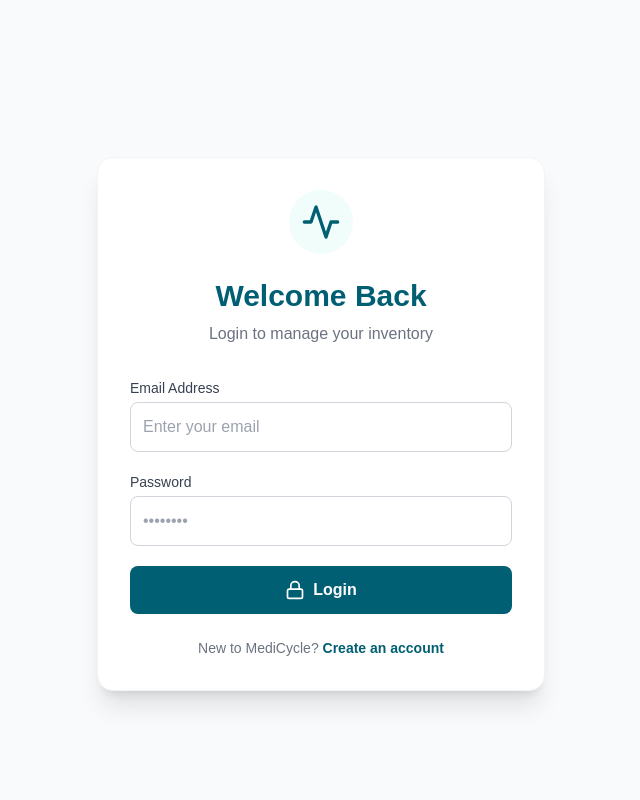
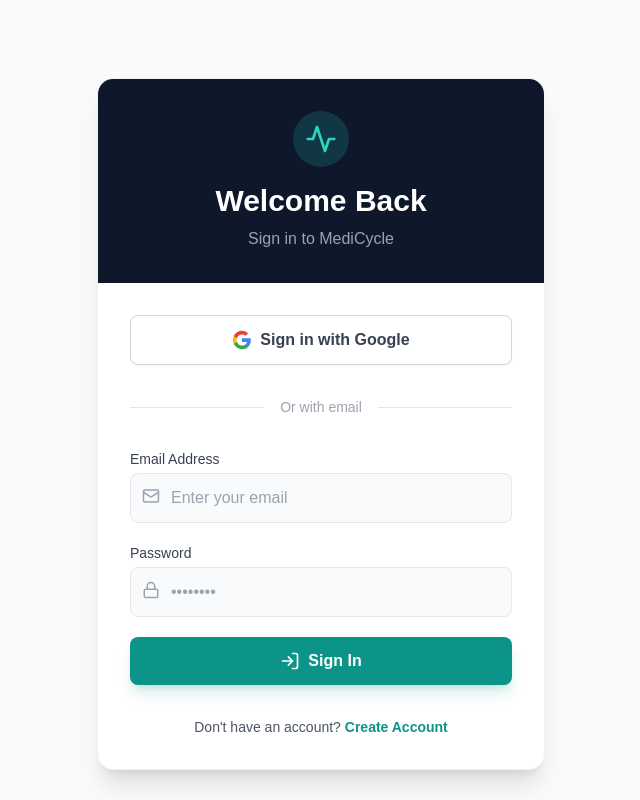
Before and after one commit to Dev91205/medicycle-platform, a React (Vite) app in the folder medicycle-platform/client/: page / in a window 1280 px wide. Shown: the whole page, without its empty margins (319-959 px from the left). Built offline with nearby package versions, Linux system fonts and the light colour scheme; no server answers; the HTML template or start-up script is replaced by a standard one.

Commit message:
Google auth

```diff
--- a/medicycle-platform/client/package.json
+++ b/medicycle-platform/client/package.json
@@ -10,6 +10,7 @@
   },
   "dependencies": {
     "axios": "^1.6.0",
+    "firebase": "^12.7.0",
     "lucide-react": "^0.292.0",
     "react": "^18.2.0",
     "react-dom": "^18.2.0",
--- a/medicycle-platform/client/src/components/Login.jsx
+++ b/medicycle-platform/client/src/components/Login.jsx
@@ -1,99 +1,160 @@
 import React, { useState } from 'react';
+import { Link, useNavigate } from 'react-router-dom';
 import axios from 'axios';
-import { Link } from 'react-router-dom';
-import { Lock, Activity } from 'lucide-react';
+import { Activity, Mail, Lock, LogIn } from 'lucide-react';
+import { auth, googleProvider } from '../firebase'; // Import Firebase setup
+import { signInWithPopup } from 'firebase/auth';
 
 export default function Login() {
+  const navigate = useNavigate();
   const [formData, setFormData] = useState({ email: '', password: '' });
   const [error, setError] = useState('');
+  const [loading, setLoading] = useState(false);
 
-  // 👇 DYNAMIC API URL (Works on both Vercel and Localhost)
   const API_URL = import.meta.env.VITE_API_URL || 'http://localhost:5000';
 
   const handleChange = (e) => {
     setFormData({ ...formData, [e.target.name]: e.target.value });
   };
 
-  // In client/src/components/Login.jsx
-
+  // 1️⃣ STANDARD LOGIN
   const handleSubmit = async (e) => {
     e.preventDefault();
     setError('');
+    setLoading(true);
 
     try {
-      const API_URL = import.meta.env.VITE_API_URL || 'http://localhost:5000';
       const res = await axios.post(`${API_URL}/api/auth/login`, formData);
 
-      // 👇 THIS IS THE CRITICAL PART
-      // We must save the role exactly as the backend sends it
       localStorage.setItem('token', res.data.token);
+      localStorage.setItem('userRole', res.data.user.role || 'pharmacy');
+      localStorage.setItem('userName', res.data.user.username || 'User');
 
-      // Fix: Ensure we save a fallback if the backend sends nothing
-      const roleToSave = res.data.user.role || 'pharmacy';
-      localStorage.setItem('userRole', roleToSave);
-
-      const nameToSave = res.data.user.username || 'User';
-      localStorage.setItem('userName', nameToSave);
-
-      window.location.href = '/dashboard';
+      navigate('/dashboard');
 
     } catch (err) {
-      console.error(err);
       setError(err.response?.data?.msg || 'Invalid Credentials');
+    } finally {
+      setLoading(false);
+    }
+  };
+
+  // 2️⃣ GOOGLE LOGIN
+  const handleGoogleLogin = async () => {
+    try {
+      const result = await signInWithPopup(auth, googleProvider);
+      const user = result.user; // Google User Info
+
+      // Send to Backend to Sync/Create User
+      const res = await axios.post(`${API_URL}/api/auth/google`, {
+        username: user.displayName,
+        email: user.email,
+      });
+
+      // Save Data
+      localStorage.setItem('token', res.data.token);
+      localStorage.setItem('userRole', res.data.user.role || 'individual');
+      localStorage.setItem('userName', res.data.user.username);
+
+      navigate('/dashboard');
+
+    } catch (err) {
+      console.error("Google Login Error:", err);
+      setError("Google Sign-In Failed. Try again.");
     }
   };
 
   return (
-    <div className="min-h-screen flex items-center justify-center bg-slate-50">
-      <div className="bg-white p-8 rounded-2xl shadow-xl w-full max-w-md border border-gray-100">
+    <div className="flex min-h-screen items-center justify-center bg-slate-50 p-4">
+      <div className="w-full max-w-md bg-white rounded-2xl shadow-xl border border-gray-100 overflow-hidden">
 
-        <div className="flex justify-center mb-6">
-          <div className="bg-teal-50 p-3 rounded-full">
-            <Activity className="text-primary" size={40} />
+        {/* Header */}
+        <div className="bg-slate-900 p-8 text-center">
+          <div className="flex justify-center mb-4">
+            <div className="bg-teal-500/20 p-3 rounded-full">
+              <Activity className="text-teal-400" size={32} />
             </div>
           </div>
+          <h1 className="text-3xl font-bold text-white mb-2">Welcome Back</h1>
+          <p className="text-gray-400">Sign in to MediCycle</p>
+        </div>
 
-        <h1 className="text-3xl font-bold text-center text-primary mb-2">Welcome Back</h1>
-        <p className="text-center text-gray-500 mb-8">Login to manage your inventory</p>
-
+        <div className="p-8">
           {error && (
-          <div className="bg-red-50 text-danger border border-red-200 p-3 rounded mb-4 text-sm text-center">
+            <div className="mb-4 p-3 bg-red-50 border border-red-200 text-red-600 rounded-lg text-sm text-center font-medium">
               {error}
             </div>
           )}
 
+          {/* GOOGLE SIGN IN BUTTON */}
+          <button
+            type="button"
+            onClick={handleGoogleLogin}
+            className="w-full bg-white text-gray-700 font-bold py-3 px-6 rounded-lg border border-gray-300 flex items-center justify-center gap-2 hover:bg-gray-50 transition mb-6 shadow-sm"
+          >
+             <svg className="w-5 h-5" viewBox="0 0 24 24">
+                <path d="M22.56 12.25c0-.78-.07-1.53-.2-2.25H12v4.26h5.92c-.26 1.37-1.04 2.53-2.21 3.31v2.77h3.57c2.08-1.92 3.28-4.74 3.28-8.09z" fill="#4285F4"/>
+                <path d="M12 23c2.97 0 5.46-.98 7.28-2.66l-3.57-2.77c-.98.66-2.23 1.06-3.71 1.06-2.86 0-5.29-1.93-6.16-4.53H2.18v2.84C3.99 20.53 7.7 23 12 23z" fill="#34A853"/>
+                <path d="M5.84 14.09c-.22-.66-.35-1.36-.35-2.09s.13-1.43.35-2.09V7.07H2.18C1.43 8.55 1 10.22 1 12s.43 3.45 1.18 4.93l2.85-2.22.81-.62z" fill="#FBBC05"/>
+                <path d="M12 5.38c1.62 0 3.06.56 4.21 1.64l3.15-3.15C17.45 2.09 14.97 1 12 1 7.7 1 3.99 3.47 2.18 7.07l3.66 2.84c.87-2.6 3.3-4.53 6.16-4.53z" fill="#EA4335"/>
+             </svg>
+            Sign in with Google
+          </button>
+
+          <div className="relative flex py-2 items-center mb-6">
+            <div className="flex-grow border-t border-gray-200"></div>
+            <span className="flex-shrink-0 mx-4 text-gray-400 text-sm">Or with email</span>
+            <div className="flex-grow border-t border-gray-200"></div>
+          </div>
+
           <form onSubmit={handleSubmit} className="space-y-5">
             <div>
               <label className="block text-sm font-medium text-gray-700 mb-1">Email Address</label>
+              <div className="relative">
+                <Mail className="absolute left-3 top-3.5 text-gray-400" size={18} />
                 <input
                   type="email"
                   name="email"
+                  required
+                  placeholder="Enter your email"
+                  value={formData.email}
                   onChange={handleChange}
-              className="w-full p-3 border border-gray-300 rounded-lg focus:ring-2 focus:ring-primary focus:border-transparent outline-none transition"
-              placeholder="Enter your email"
-              required
+                  className="w-full pl-10 pr-4 py-3 bg-gray-50 border border-gray-200 rounded-lg focus:ring-2 focus:ring-teal-500 focus:bg-white outline-none transition"
                 />
+              </div>
             </div>
 
             <div>
               <label className="block text-sm font-medium text-gray-700 mb-1">Password</label>
+              <div className="relative">
+                <Lock className="absolute left-3 top-3.5 text-gray-400" size={18} />
                 <input
                   type="password"
                   name="password"
+                  required
+                  placeholder="••••••••"
+                  value={formData.password}
                   onChange={handleChange}
-              className="w-full p-3 border border-gray-300 rounded-lg focus:ring-2 focus:ring-primary focus:border-transparent outline-none transition"
-              placeholder="••••••••"
-              required
+                  className="w-full pl-10 pr-4 py-3 bg-gray-50 border border-gray-200 rounded-lg focus:ring-2 focus:ring-teal-500 focus:bg-white outline-none transition"
                 />
               </div>
+            </div>
 
-          <button type="submit" className="w-full bg-primary hover:bg-teal-800 text-white font-bold py-3 rounded-lg transition-all duration-200 flex justify-center items-center gap-2">
-            <Lock size={20} /> Login
+            <button
+              type="submit"
+              disabled={loading}
+              className="w-full bg-teal-600 hover:bg-teal-700 text-white font-bold py-3 px-6 rounded-lg transition-all duration-200 flex justify-center items-center gap-2 shadow-lg shadow-teal-600/20"
+            >
+              {loading ? 'Signing In...' : <><LogIn size={20} /> Sign In</>}
             </button>
           </form>
 
-        <div className="mt-6 text-center text-sm text-gray-500">
-          New to MediCycle? <Link to="/register" className="text-primary font-semibold hover:underline">Create an account</Link>
+          <p className="mt-8 text-center text-sm text-gray-600">
+            Don't have an account?{' '}
+            <Link to="/register" className="font-bold text-teal-600 hover:text-teal-700 hover:underline">
+              Create Account
+            </Link>
+          </p>
         </div>
       </div>
     </div>
--- /dev/null
+++ b/medicycle-platform/client/src/firebase.js
@@ -0,0 +1,21 @@
+// Import the functions you need from the SDKs you need
+import { initializeApp } from "firebase/app";
+import { getAnalytics } from "firebase/analytics";
+// TODO: Add SDKs for Firebase products that you want to use
+// https://firebase.google.com/docs/web/setup#available-libraries
+
+// Your web app's Firebase configuration
+// For Firebase JS SDK v7.20.0 and later, measurementId is optional
+const firebaseConfig = {
+  apiKey: "AIzaSyBcx8kGcm87Z1Kg1N0J67XOuKO100hMZSg",
+  authDomain: "medicycle-auth.firebaseapp.com",
+  projectId: "medicycle-auth",
+  storageBucket: "medicycle-auth.firebasestorage.app",
+  messagingSenderId: "650747913036",
+  appId: "1:650747913036:web:a058981907f3315aa0a5e9",
+  measurementId: "G-XB5FZDJ2TT"
+};
+
+// Initialize Firebase
+const app = initializeApp(firebaseConfig);
+const analytics = getAnalytics(app);
```
Also changed, not shown: 1 other file (tests, documents, lock files or other folders). Lines whose indentation alone changed are shown as unchanged.
